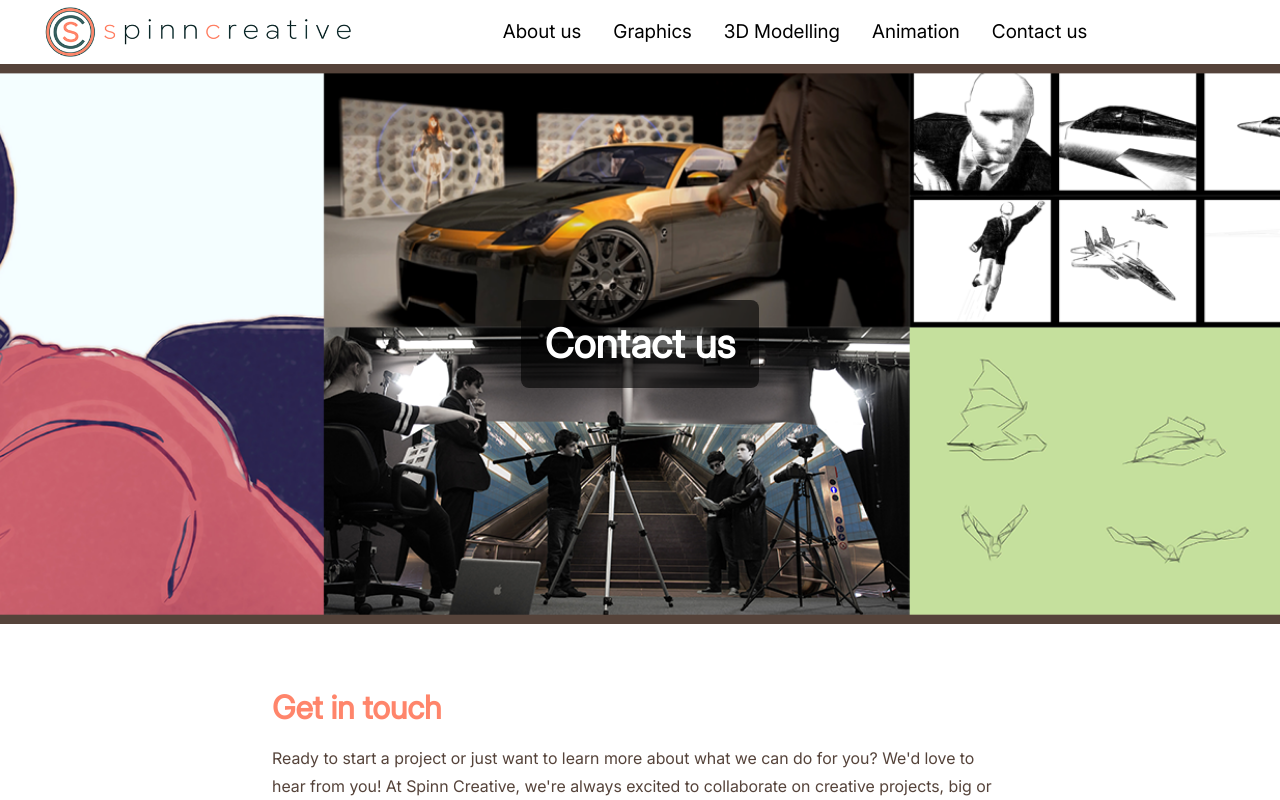
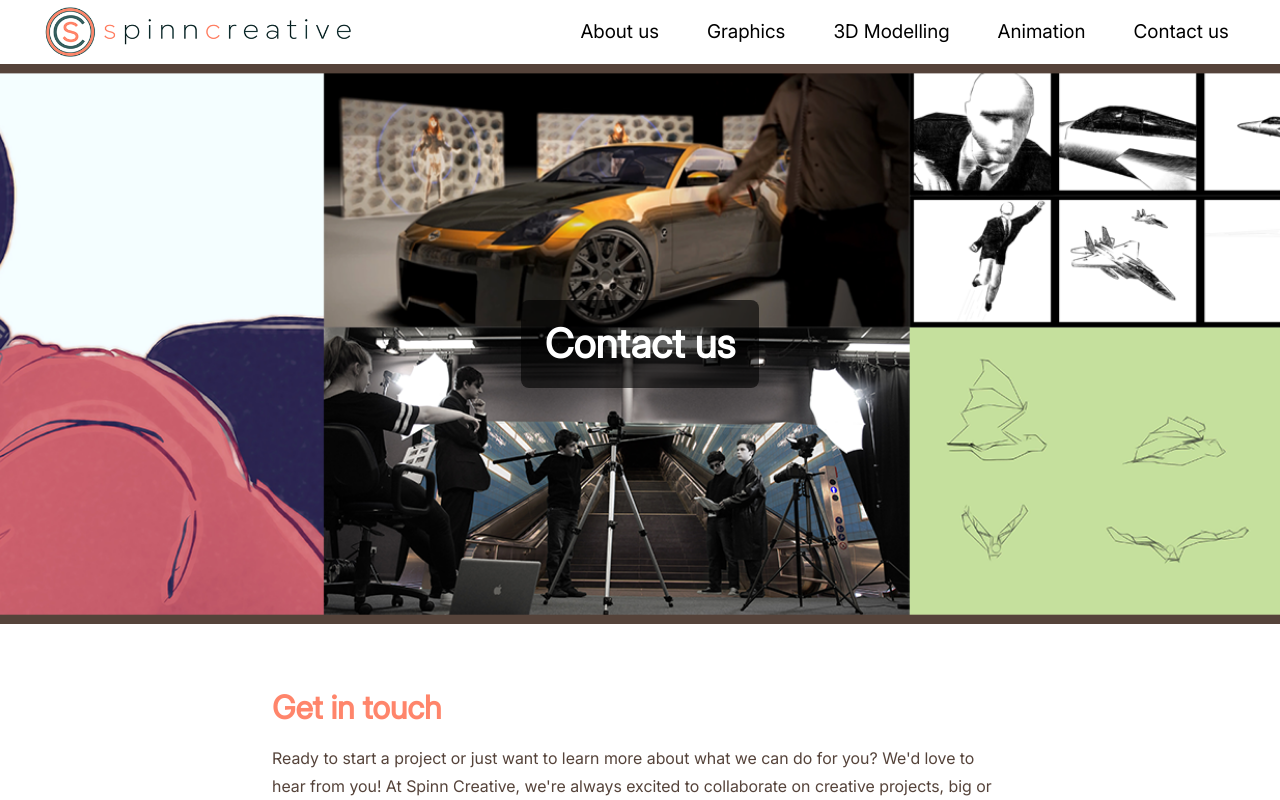
Before and after one commit to Spinn-Creative/spinncreative.co.uk, a Next.js app: page /contact-us in a window 1280 px wide. Shown: the top 800 px of the page. Built offline with nearby package versions, Linux system fonts and the light colour scheme.

Commit message:
Fix: Navbar padding

```diff
--- a/public/styles/navbar.scss
+++ b/public/styles/navbar.scss
@@ -1,20 +1,18 @@
 @import 'variables';
 
 // Base Styles (Mobile First)
-// Default styles that apply to all devices, especially mobile.
-
 .navbar {
   height: $navbar-height;
 
   .logo {
     display: flex;
     align-items: center;
-    height: 100%; // Ensure the logo container takes full height of the navbar
+    height: 100%;
 
     img {
       height: auto;
       width: auto;
-      max-height: 100%; // Ensure it doesn't exceed the container height
+      max-height: 100%;
     }
   }
 
@@ -27,13 +25,14 @@
     top: 100%;
     left: 0;
     width: 100%;
-    background-color: white; // Ensure the dropdown is distinct on mobile
-    z-index: 20; // Ensure the dropdown is above other elements
+    background-color: white;
+    z-index: 20;
     transition: all 0.3s ease;
-    display: none; // Hide the menu by default on mobile
+    display: none;
+    padding: 2px; // 2px padding for mobile dropdown
 
     &.block {
-      display: block; // Show menu when it's toggled on mobile
+      display: block;
     }
 
     ul {
@@ -45,23 +44,17 @@
       gap: 0.5rem;
 
       li {
-        width: 100%; // Take full width in mobile view for better tap targets
+        width: 100%;
         text-align: left;
 
         &:hover {
-          color: #ff856b; // Use #ff856b for the hover effect
+          color: #ff856b;
         }
       }
     }
   }
 }
 
-// Small Devices and up (576px and up)
-@media only screen and (min-width: 576px) {
-  // Styles for small devices (e.g., larger smartphones) and up
-}
-
-// Medium Devices and up (768px and up)
 @media only screen and (min-width: 768px) {
   .navbar {
     .menu {
@@ -70,32 +63,19 @@
       left: auto;
       width: auto;
       background-color: transparent;
-      z-index: auto; // Reset z-index for larger screens
-      display: block; // Ensure the menu is always visible on desktop
+      z-index: auto;
+      display: block;
+      padding: 0; // Remove padding on desktop
 
       ul {
-        flex-direction: row; // Revert to horizontal layout on desktop
-        gap: 2rem; // Add spacing between menu items
+        flex-direction: row;
+        justify-content: flex-end;
+        gap: 2rem;
 
         li {
-          width: auto; // Revert to auto width for menu items on larger screens
+          width: auto;
         }
       }
     }
   }
 }
-
-// Large Devices and up (992px and up)
-@media only screen and (min-width: 992px) {
-  // Additional styles for large devices if needed
-}
-
-// Extra Large Devices and up (1200px and up)
-@media only screen and (min-width: 1200px) {
-  // Additional styles for extra-large devices if needed
-}
-
-// Extra Extra Large Devices (1400px and up)
-@media only screen and (min-width: 1400px) {
-  // Additional styles for ultra-wide screens if needed
-}
--- a/src/components/Navbar.tsx
+++ b/src/components/Navbar.tsx
@@ -77,32 +77,32 @@ export default function Navbar(): JSX.Element {
 
       {/* Menu Items */}
       <div
-        className={`container menu ${
+        className={`menu ${
           isMenuOpen ? 'block' : 'hidden'
         } md:block absolute md:relative top-full left-0 w-full bg-white md:w-auto md:bg-transparent`}
       >
         <ul className='flex flex-col md:flex-row items-start md:items-center p-4 md:p-0 md:gap-8'>
-          <li className='py-2 md:py-0 hover:text-[#ff856b]'>
+          <li className='py-2 px-2 md:py-0 hover:text-[#ff856b]'>
             <Link href='/about-us' onClick={closeMenu}>
               <span>About us</span>
             </Link>
           </li>
-          <li className='py-2 md:py-0 hover:text-[#ff856b]'>
+          <li className='py-2 px-2 md:py-0 hover:text-[#ff856b]'>
             <Link href='/graphics' onClick={closeMenu}>
               <span>Graphics</span>
             </Link>
           </li>
-          <li className='py-2 md:py-0 hover:text-[#ff856b]'>
+          <li className='py-2 px-2 md:py-0 hover:text-[#ff856b]'>
             <Link href='/3d-modelling' onClick={closeMenu}>
               <span>3D Modelling</span>
             </Link>
           </li>
-          <li className='py-2 md:py-0 hover:text-[#ff856b]'>
+          <li className='py-2 px-2 md:py-0 hover:text-[#ff856b]'>
             <Link href='/animation' onClick={closeMenu}>
               <span>Animation</span>
             </Link>
           </li>
-          <li className='py-2 md:py-0 hover:text-[#ff856b]'>
+          <li className='py-2 px-2 md:py-0 hover:text-[#ff856b]'>
             <Link href='/contact-us' onClick={closeMenu}>
               <span>Contact us</span>
             </Link>
```
